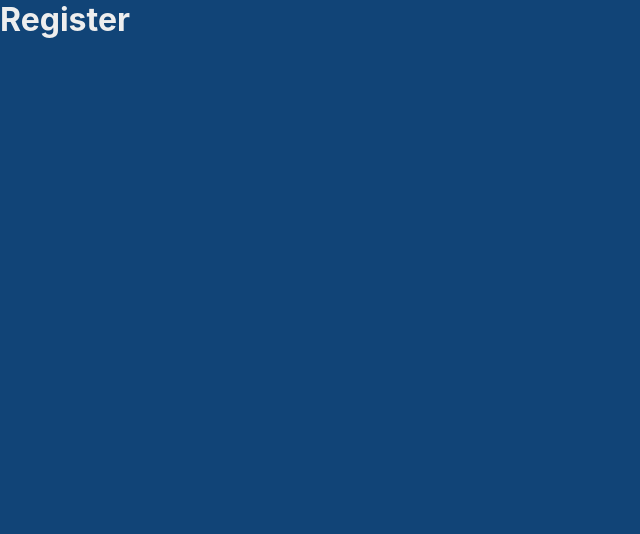
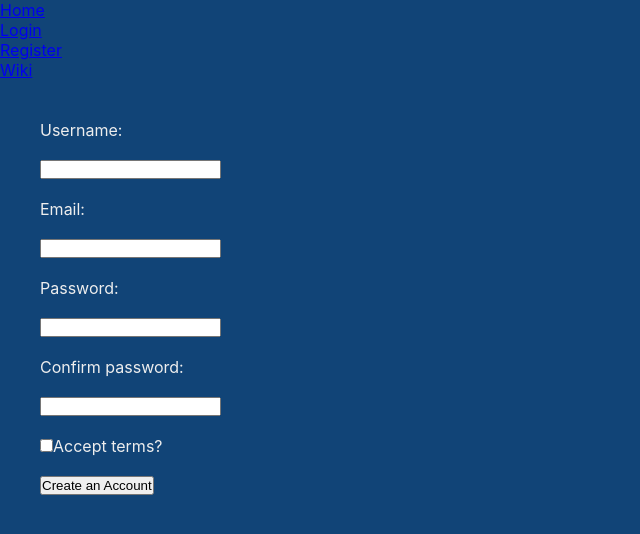
Before and after one commit to vilsonpneto/tools-react-sprint3-t11, a React (Create React App) app: page /register in a window 1280 px wide. Shown: the top 534 px of the page, without its empty margins (0-640 px from the left). Built offline with nearby package versions, Linux system fonts and the light colour scheme.

Commit message:
feat: Add page register - Installing React Hook Form, yup and @hookform/resolvers

```diff
--- a/package.json
+++ b/package.json
@@ -3,16 +3,19 @@
   "version": "0.1.0",
   "private": true,
   "dependencies": {
+    "@hookform/resolvers": "^2.9.0",
     "@testing-library/jest-dom": "^5.14.1",
     "@testing-library/react": "^13.0.0",
     "@testing-library/user-event": "^13.2.1",
     "axios": "^0.27.2",
     "react": "^18.1.0",
     "react-dom": "^18.1.0",
+    "react-hook-form": "^7.31.3",
     "react-router-dom": "5",
     "react-scripts": "5.0.1",
     "styled-components": "^5.3.5",
-    "web-vitals": "^2.1.0"
+    "web-vitals": "^2.1.0",
+    "yup": "^0.32.11"
   },
   "scripts": {
     "start": "react-scripts start",
--- a/src/Components/Header/index.jsx
+++ b/src/Components/Header/index.jsx
@@ -12,6 +12,9 @@ export const Header = () => {
             <Link to="/login"> Login</Link>
           </li>
           <li>
+            <Link to="/register"> Register</Link>
+          </li>
+          <li>
             <a href="https://harrypotter.fandom.com/wiki/Main_Page"> Wiki</a>
           </li>
         </ul>
--- /dev/null
+++ b/src/Pages/Register/index.jsx
@@ -0,0 +1,81 @@
+import { useForm } from "react-hook-form";
+import { yupResolver } from "@hookform/resolvers/yup";
+import * as yup from "yup";
+
+import { Header } from "../../Components/Header";
+
+import { FlexContainer } from "../../styles/global";
+import { StyledForm } from "./styles";
+
+export const Register = () => {
+  const schema = yup.object().shape({
+    username: yup
+      .string()
+      .required("Require field!")
+      .min(3, "Minimum 3 characters"),
+    email: yup.string().required("Require field!").email("Email invalid"),
+    password: yup
+      .string()
+      .required("Require field!")
+      .matches(
+        /^(?=.*?[A-Z])(?=.*?[a-z])(?=.*?[0-9])(?=.*?[#?!@$ %^&*-]).{8,}$/,
+        "Password must contain at least one capital letter, one number and one special character!"
+      ),
+    confirmPassword: yup
+      .string()
+      .oneOf([yup.ref("password")], "Password does not match!"),
+    terms: yup.boolean().isTrue("You not accepted terms!"),
+  });
+
+  const {
+    register,
+    handleSubmit,
+    formState: { errors },
+  } = useForm({ resolver: yupResolver(schema) });
+
+  const signUp = (data) => console.log(data);
+
+  return (
+    <>
+      <Header />
+      <StyledForm onSubmit={handleSubmit(signUp)}>
+        <FlexContainer flexDirection="column" justifyContent="center">
+          <label>Username: </label>
+          <input type="text" {...register("username")} />
+          {/* <span> {errors?.username?.message}</span> */}
+          {errors.username && (
+            <span className="error"> {errors.username.message}</span>
+          )}
+
+          <label>Email: </label>
+          <input type="text" {...register("email")} />
+          {errors.email && (
+            <span className="error"> {errors.email.message}</span>
+          )}
+
+          <label>Password: </label>
+          <input type="password" {...register("password")} />
+          {errors.password && (
+            <span className="error"> {errors.password.message}</span>
+          )}
+
+          <label>Confirm password: </label>
+          <input type="password" {...register("confirmPassword")} />
+          {errors.confirmPassword && (
+            <span className="error"> {errors.confirmPassword.message}</span>
+          )}
+
+          <div>
+            <input type="checkbox" {...register("terms")} />
+            <span>Accept terms?</span>
+          </div>
+          {errors.terms && (
+            <span className="error"> {errors.terms.message}</span>
+          )}
+
+          <button type="submit">Create an Account</button>
+        </FlexContainer>
+      </StyledForm>
+    </>
+  );
+};
--- /dev/null
+++ b/src/Pages/Register/styles.js
@@ -0,0 +1,10 @@
+import styled from "styled-components";
+
+export const StyledForm = styled.form`
+  padding: 30px;
+  max-width: 400px;
+
+  .error {
+    color: #ad2a2a;
+  }
+`;
--- a/src/Routes/index.jsx
+++ b/src/Routes/index.jsx
@@ -2,6 +2,7 @@ import { Switch } from "react-router-dom";
 import { Route } from "react-router-dom/cjs/react-router-dom.min";
 import { Character } from "../Pages/Character";
 import { Home } from "../Pages/Home";
+import { Register } from "../Pages/Register";
 
 export const Routes = () => {
   return (
@@ -13,7 +14,7 @@ export const Routes = () => {
         <h1>Login</h1>
       </Route>
       <Route exact path="/register">
-        <h1>Register</h1>
+        <Register />
       </Route>
       <Route path="/character/:id">
         <Character />
--- a/src/styles/global.js
+++ b/src/styles/global.js
@@ -6,8 +6,11 @@ export const GlobalStyle = createGlobalStyle`
       margin: 0;
 
       box-sizing: border-box;
-      color: #EEE
     }
+
+    h1, h2, h3, h4, p, label, span {
+    color: #EEE;
+  }
 
   body {
       background-color: #147;
```
Also changed, not shown: 1 other file (tests, documents, lock files or other folders).
